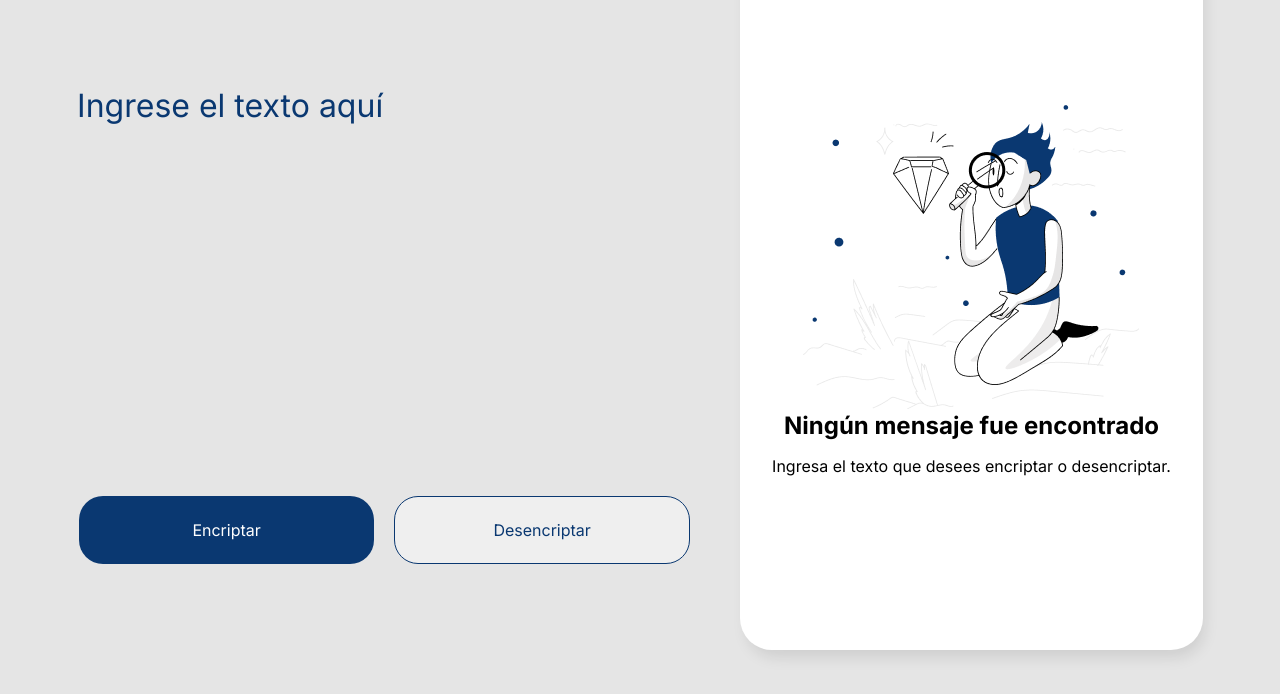
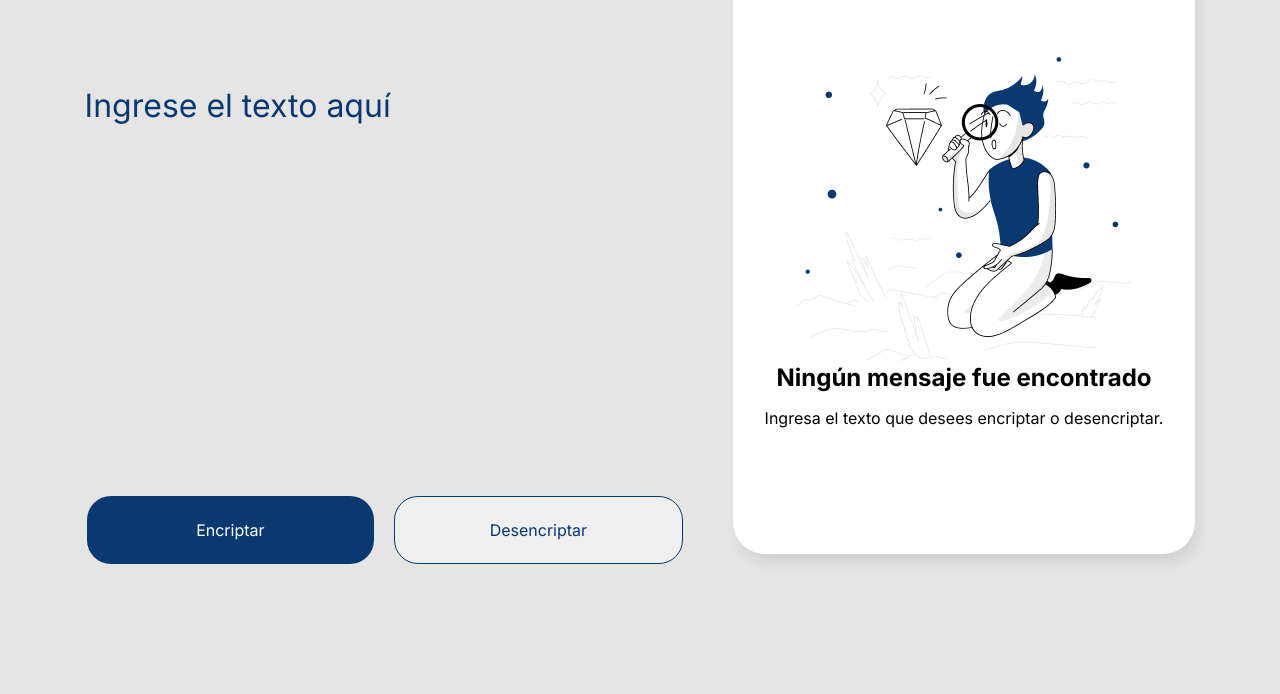
Before and after one commit to jesusv916/text-encryptor, a plain HTML site: page index.html in a window 1280 px wide. Shown: the part 120-814 px from the top of the page. Drawn offline with Linux system fonts and the light colour scheme.

Commit message:
some changes to the styles and creating the js file

```diff
--- a/index.html
+++ b/index.html
@@ -18,7 +18,7 @@
     </nav>
     <main>
         <section class="text">
-            <textarea name="" id="" cols="30" rows="10" placeholder="Ingrese el texto aquí"></textarea>
+            <textarea name="" id="area" cols="30" rows="10" placeholder="Ingrese el texto aquí"></textarea>
             <div class="button-container">
                 <button class="encrypt">Encriptar</button>
                 <button class="decrypt">Desencriptar</button>
@@ -35,5 +35,6 @@
             <button class="copy inactive">Copiar</button>
         </section>
     </main>
+    <script src="./main.js"></script>
 </body>
 </html>
--- a/styles.css
+++ b/styles.css
@@ -42,7 +42,7 @@ nav {
     width: 100%;
     border-style: none;
     border-color: transparent;
-    overflow: auto;
+    overflow: hidden;
     resize: none;
     color: var(--dark-blue);
     padding: 8px;
@@ -52,7 +52,7 @@ nav {
 
 .text textarea::placeholder {
     color: var(--dark-blue);
-  }
+}
 
 .inactive{
     display: none;
@@ -135,6 +135,7 @@ button {
 @media(min-width: 1024px) {
     body{
         margin-top: 50px;
+        height: 90vh;
     }
 
     nav{
@@ -149,12 +150,12 @@ button {
     }
 
     .text{
-        height: 90vh;
+        height: 78vh;
         margin-top: 48px;
     }
 
     .outcome{
-        height: 90vh;
+        height: 78vh;
         margin-top: -100px;
     }
 
```
Also changed, not shown: main.js (added).
